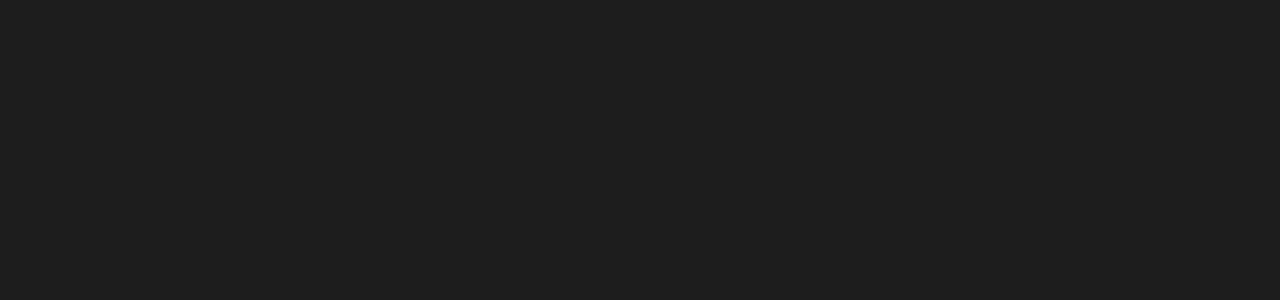
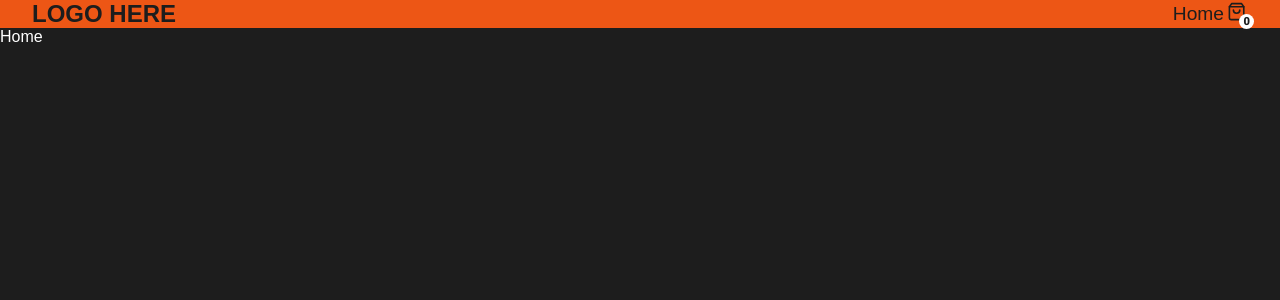
Before and after one commit to Prateema1/MakeMyCart, a React (Create React App) app: page / in a window 1280 px wide. Shown: the top 300 px of the page. Built offline with nearby package versions, Linux system fonts and the light colour scheme.

Commit message:
Added Header and Home component

```diff
--- a/src/App.js
+++ b/src/App.js
@@ -1,11 +1,19 @@
+import { BrowserRouter, Routes, Route } from "react-router-dom";
+import Home from "./components/Home";
+import Header from "./components/Header";
+
 import "./styles/app.scss";
 
+
 function App() {
-  return (
-    <div className="App">
+  return <BrowserRouter>
+    <Header />
+    <Routes>
+    <Route path="/" element={<Home />}/>
+    </Routes>
+    </BrowserRouter>
 
-    </div>
-  );
+
 }
 
 export default App;
--- /dev/null
+++ b/src/components/Header.jsx
@@ -0,0 +1,19 @@
+import React from "react";
+import { Link } from "react-router-dom";
+import { FiShoppingBag } from "react-icons/fi";
+
+const Header = () => {
+  return (
+    <nav>
+    <h2>Logo Here</h2>
+    <div>
+    <Link to={"/"}>Home</Link>
+    <Link to={"/cart"}>
+    <FiShoppingBag />
+    <p>{0}</p>
+    </Link>
+    </div>
+    </nav>
+  )
+}
+export default Header
--- /dev/null
+++ b/src/components/Home.jsx
@@ -0,0 +1,8 @@
+import React from "react";
+
+const Home = () => {
+  return (
+    <div className="home">Home</div>
+  )
+}
+export default Home
--- a/src/styles/app.scss
+++ b/src/styles/app.scss
@@ -9,7 +9,9 @@
 }
 
 @import "colors";
+@import "header";
 
 body {
   background-color: $primary;
+  color: $tertiary;
 }
--- /dev/null
+++ b/src/styles/header.scss
@@ -0,0 +1,42 @@
+@import "colors";
+
+nav {
+    background-color: $secondary;
+    display: flex;
+    justify-content: space-between;
+    padding: 0 2rem;
+
+    h2 {
+        text-transform: uppercase;
+        color: $primary;
+    }
+
+    > div {
+        display: flex;
+        align-items: center;
+
+        > a {
+            color: $primary;
+            font-size: 1.2rem;
+            margin: 0.1rem;
+            transition: all 0.3s;
+            &:hover {
+                opacity: 0.5;
+            }
+
+            > p {
+             position: absolute;
+             background-color: $tertiary;
+             border-radius: 50%;
+             width: 15px;
+             height: 15px;
+             font: 900 0.7rem "Roboto";
+             display: grid;
+             place-items: center;
+             transform: translate(80%, -80%);
+            }
+
+
+        }
+    }
+}
```
Also changed, not shown: src/styles/home.scss (added).
